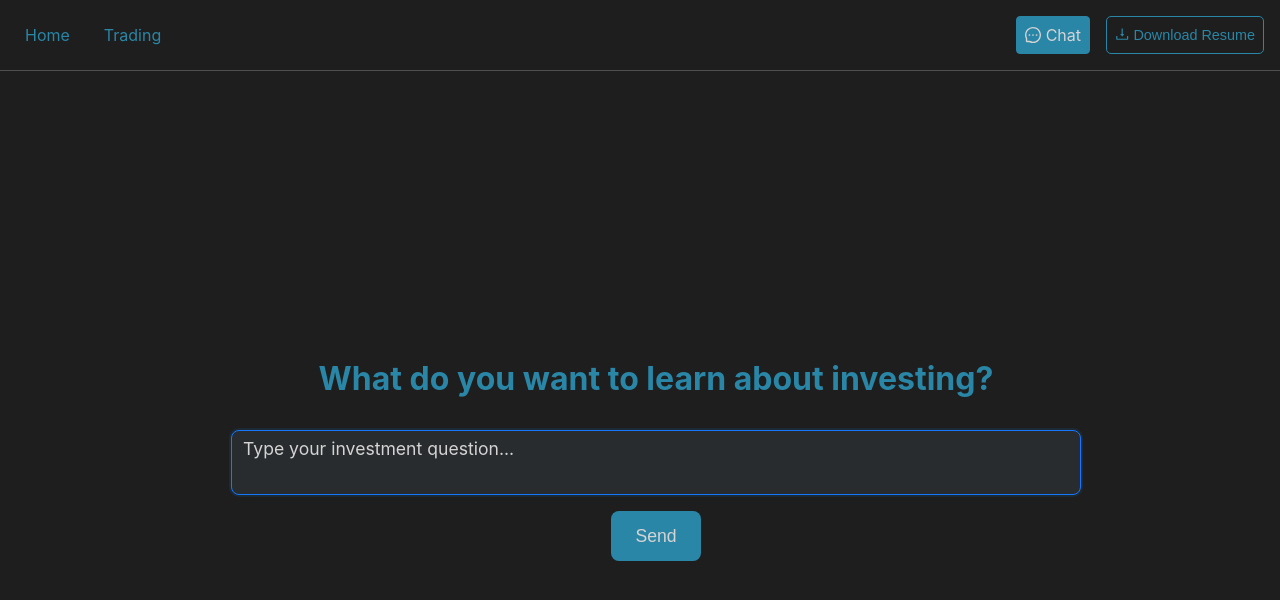
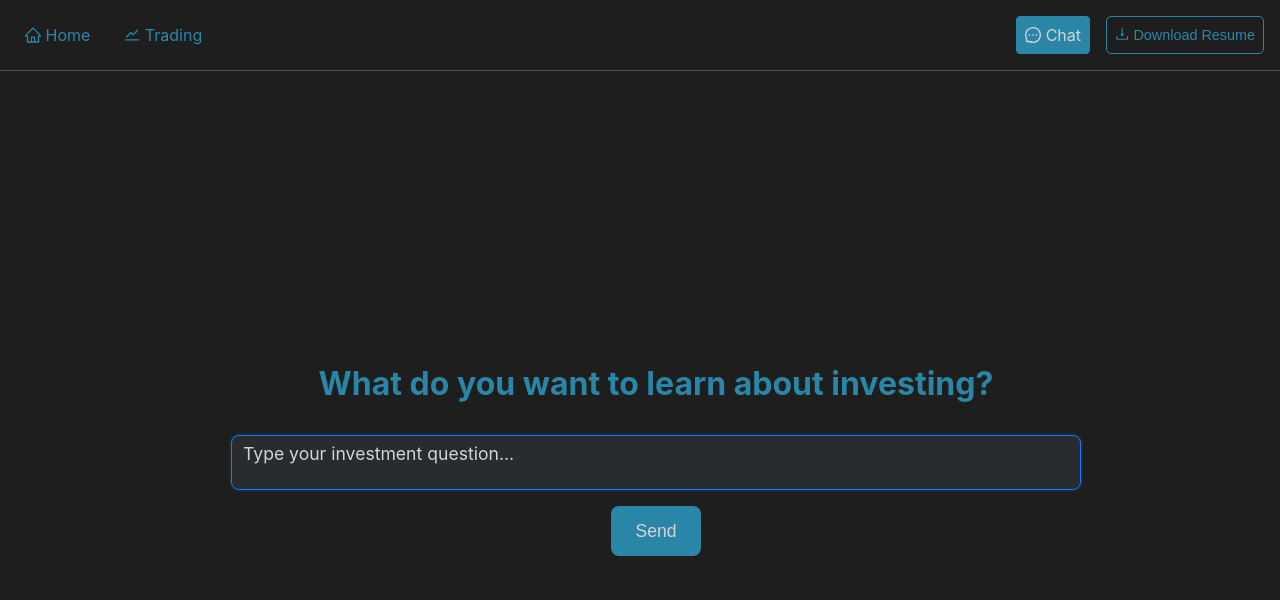
Before and after one commit to pohti/patrick-chen-portfolio, a Next.js app: page /chat in a window 1280 px wide. Shown: the top 600 px of the page. Built offline with nearby package versions, Linux system fonts and the light colour scheme.

Commit message:
style: add icons to top nav

```diff
--- a/src/app/chat/chat.css
+++ b/src/app/chat/chat.css
@@ -2,7 +2,7 @@ textarea.ianepo {
   background-color: #282c2e;
   color: var(--font-color-white);
   border-color: #444;
-  min-height: 50px;
+  max-height: 55px;
   flex: 1;
   resize: none;
   font-size: 1.1rem;
--- a/src/app/layout.tsx
+++ b/src/app/layout.tsx
@@ -4,7 +4,11 @@ import { ReactNode } from 'react';
 import './globals.css';
 import CustomNavLink from '@/components/CustomNavLink';
 import DownloadResumeButton from './DownloadResumeButton';
-import { MessageOutlined } from '@ant-design/icons';
+import {
+  HomeOutlined,
+  StockOutlined,
+  MessageOutlined,
+} from '@ant-design/icons';
 
 export const metadata: Metadata = {
   title: 'Patrick Chen',
@@ -17,8 +21,12 @@ export default function RootLayout({ children }: { children: ReactNode }) {
       <body className="flex flex-col min-h-screen font-sans bg-gray-50 text-gray-900">
         <header>
           <nav className="nav-link-container">
-            <CustomNavLink href="/">Home</CustomNavLink>
-            <CustomNavLink href="/trading">Trading</CustomNavLink>
+            <CustomNavLink href="/">
+              <HomeOutlined /> Home
+            </CustomNavLink>
+            <CustomNavLink href="/trading">
+              <StockOutlined /> Trading
+            </CustomNavLink>
           </nav>
 
           <div className="flex" style={{ gap: '1rem' }}>
```
